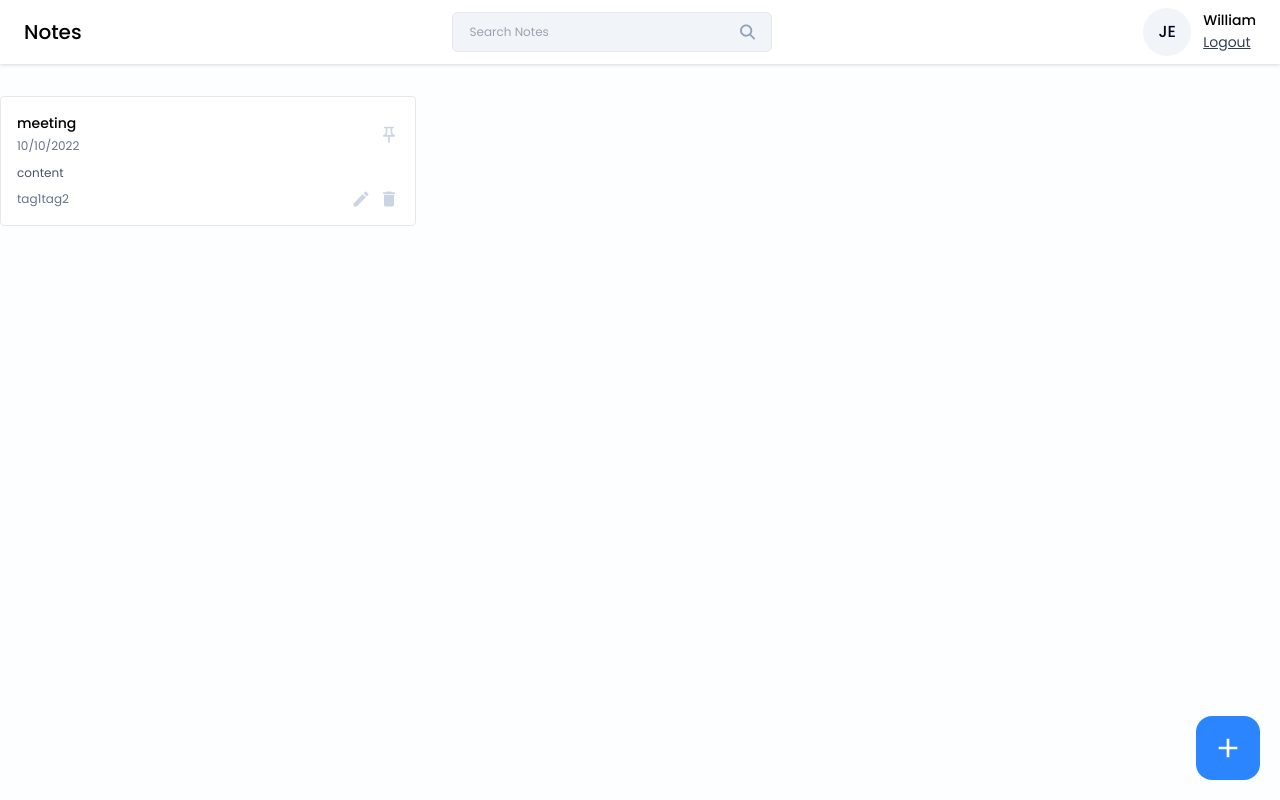
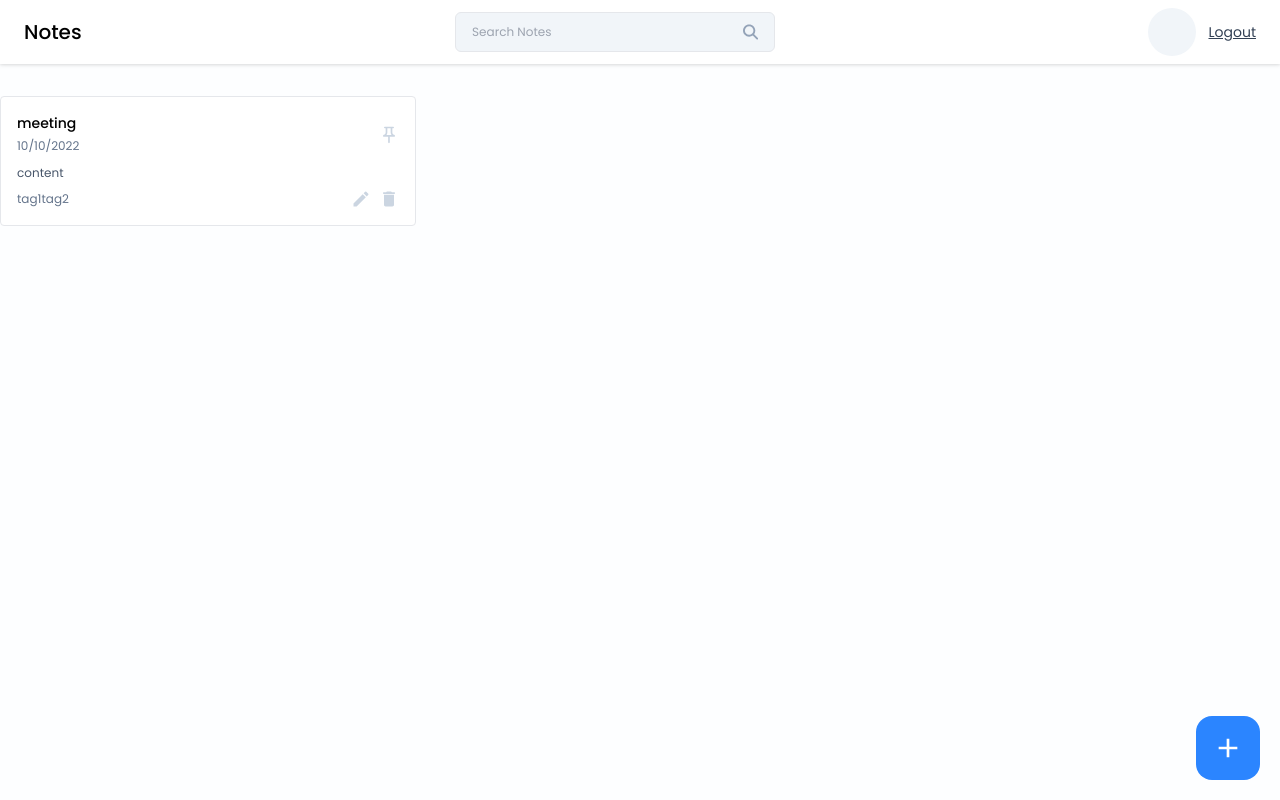
Before and after one commit to Jano-Esterhuizen/To-Do-App, a React (Vite) app in the folder frontend/To-Do-App/: page /dashboard in a window 1280 px wide. Built offline with nearby package versions, Linux system fonts and the light colour scheme; no server answers.

Commit message:
Get User API integration

```diff
--- a/frontend/To-Do-App/src/components/Cards/ProfileInfo.jsx
+++ b/frontend/To-Do-App/src/components/Cards/ProfileInfo.jsx
@@ -1,15 +1,15 @@
 import React from 'react'
 import { getInitials } from '../../utils/helper';
 
-const ProfileInfo = ({onLogout}) => {
+const ProfileInfo = ({userInfo, onLogout}) => {
     return (
         <div className='flex items-center gap-3'>
             <div className='w-12 h-12 flex items-center justify-center rounded-full text-slate-950 font-medium bg-slate-100'>
-                {getInitials("Jano Esterhuizen")}
+                {getInitials(userInfo?.fullName)}
             </div>
 
             <div>
-                <p className='text-sm font-medium'>William</p>
+                <p className='text-sm font-medium'>{userInfo?.fullName}</p>
                 <button className='text-sm text-slate-700 underline' onClick={onLogout}>
                     Logout
                 </button>
--- a/frontend/To-Do-App/src/components/NavBar/NavBar.jsx
+++ b/frontend/To-Do-App/src/components/NavBar/NavBar.jsx
@@ -3,11 +3,12 @@
 import { useNavigate } from 'react-router-dom';
 import { SearchBar } from '../SearchBar/SearchBar';
 
-const NavBar = () => {
+const NavBar = ({ userInfo }) => {
   const [searchQuery, setSearchQuery] = useState("");
   const navigate = useNavigate();
 
   const onLogout = () => {
+    localStorage.clear();
     navigate("/Login");
   };
 
@@ -31,7 +32,7 @@
       onClearSearch={onClearSearch}
       />
 
-      <ProfileInfo onLogout={onLogout} />
+      <ProfileInfo userInfo={userInfo} onLogout={onLogout} />
 
     </div>
 
--- a/frontend/To-Do-App/src/pages/Home/Home.jsx
+++ b/frontend/To-Do-App/src/pages/Home/Home.jsx
@@ -1,9 +1,11 @@
-import React, { useState } from 'react'
+import React, { useEffect, useState } from 'react'
 import NavBar from '../../components/NavBar/NavBar'
 import NoteCard from '../../components/Cards/NoteCard'
 import { MdAdd } from 'react-icons/md';
 import AddEditNotes from './AddEditNotes';
 import Modal from 'react-modal';
+import axiosInstance from '../../utils/axiosInstance';
+import { useNavigate } from 'react-router-dom';
 
 const Home = () => {
 
@@ -13,9 +15,34 @@
     data: null,
   });
 
+  const [userInfo, setUserInfo] = useState(null);
+
+  const navigate = useNavigate();
+
+  // Get User Info
+  const getUserInfo = async () => {
+    try {
+      const response = await axiosInstance.get("/get-user");
+      if (response.data && response.data.user) {
+        setUserInfo(response.data.user);
+      }
+    } catch (error) {
+      if (error.response.status === 401) {
+        localStorage.clear();
+        navigate("/login");
+      }
+    }
+  };
+
+  useEffect(() => {
+    getUserInfo();
+    return () => {};
+  }, []);
+
+
   return (
     <>
-      <NavBar />
+      <NavBar userInfo={userInfo} />
 
       <div className='container mx-auto'>
         <div className='grid grid-cols-3 gap-4 mt-8'>
```
